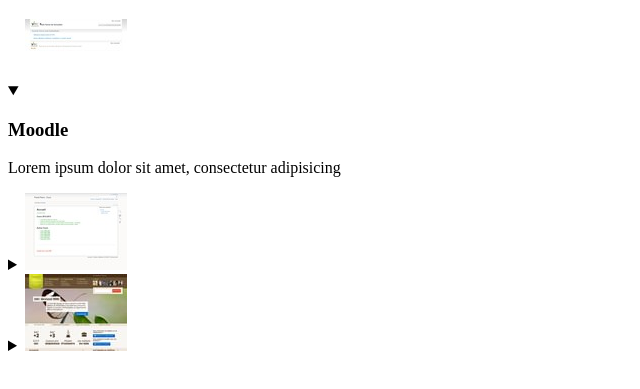
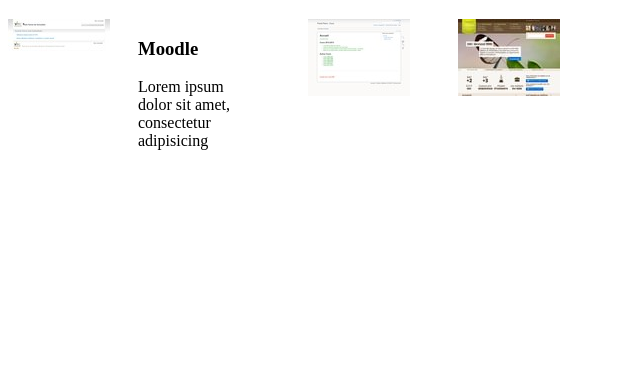
Before and after one commit to MMI-NFC-2026/sae105-r112-tp4-vlrjules, a plain HTML site: page index.html in a window 1280 px wide. Shown: the part 61-450 px from the top of the page, without its empty margins (0-640 px from the left). Drawn offline with Linux system fonts and the light colour scheme.

Commit message:
code css

```diff
--- a/src/css/components/accordeon.css
+++ b/src/css/components/accordeon.css
@@ -1,3 +1,70 @@
 /**
 * Accordeon
 */
+
+/* Conteneur : les détails sont côte à côte */
+.accordeon {
+  display: flex;
+  align-items: flex-start;
+}
+
+/* details fermé et ouvert */
+.accordeon > details {
+  display: flex;
+  align-items: flex-start;
+  gap: 1.75rem;
+  flex-shrink: 0;
+  width: 150px; /* image (102px) + espace avec le suivant */
+  overflow: hidden; /* le texte ne déborde pas pendant l'animation */
+  transition: width 0.5s ease-in-out; /* les voisins glissent en douceur */
+}
+
+.accordeon > details > summary {
+  flex-shrink: 0;
+  list-style: none; /* pas de triangle */
+  cursor: pointer;
+}
+
+.accordeon > details > summary::marker,
+.accordeon > details > summary::-webkit-details-marker {
+  display: none;
+}
+
+.accordeon > details > summary img {
+  display: block;
+}
+
+/* Texte : largeur fixe pour qu'il ne se réorganise pas pendant l'animation */
+.accordeon > details > div {
+  flex-shrink: 0;
+  width: 120px;
+  opacity: 0;
+  transform: translateX(-1rem);
+  transition: opacity 0.4s ease, transform 0.4s ease;
+}
+
+/* details ouvert : il s'élargit pour afficher le texte à droite de l'image */
+.accordeon > details[open] {
+  width: 300px;
+}
+
+.accordeon > details[open] > div {
+  opacity: 1;
+  transform: translateX(0);
+  transition-delay: 0.15s; /* le texte apparaît une fois la place faite */
+}
+
+/* Navigateurs récents : garde le contenu visible pendant la fermeture
+   pour que le texte s'efface en fondu au lieu de disparaître d'un coup */
+.accordeon > details::details-content {
+  transition: content-visibility 0.5s allow-discrete;
+}
+
+/* Si l'utilisateur préfère moins d'animations */
+@media (prefers-reduced-motion: reduce) {
+  .accordeon > details,
+  .accordeon > details > div,
+  .accordeon > details::details-content {
+    transition: none;
+  }
+}
```
